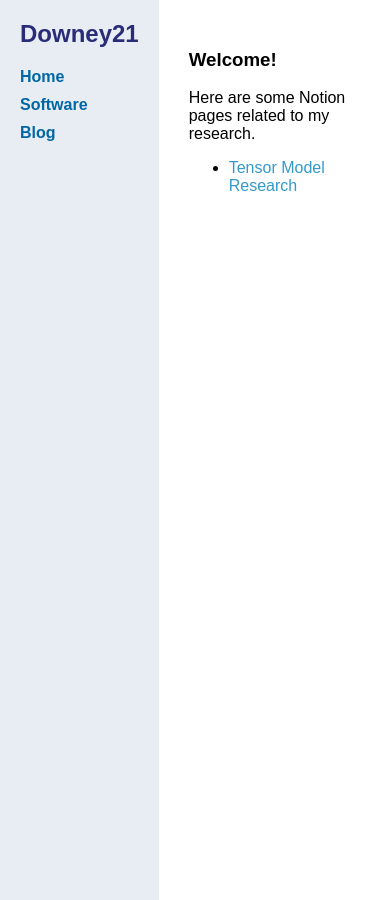
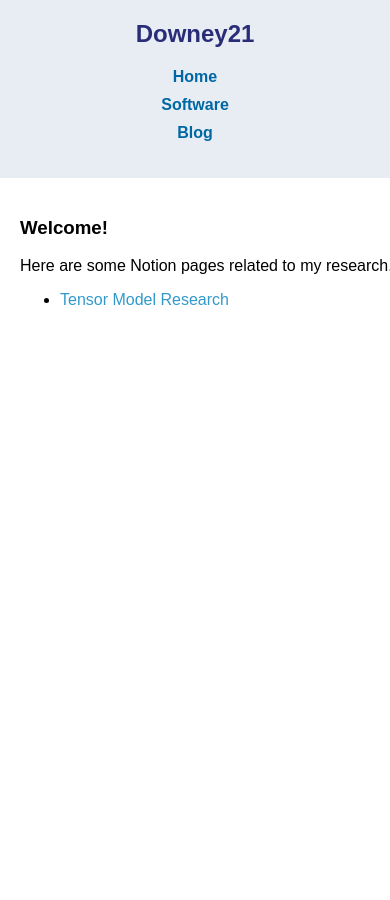
Before and after one commit to downey21/downey21.github.io, a Jekyll site: the page built from index.md, in a window 390 px wide. Built offline with Jekyll 4.4.1, drawn with Linux system fonts in a browser that asks for light colours.

Commit message:
Update style.css

```diff
--- a/assets/css/style.css
+++ b/assets/css/style.css
@@ -57,3 +57,28 @@ body {
   text-decoration: none;
   text-shadow: #0067a5 0px 0px 2px;
 }
+
+@media screen and (max-width: 960px) {
+  .sidebar {
+    width: 100%;
+    text-align: center;
+  }
+
+  .content {
+    padding: 20px;
+  }
+}
+
+@media screen and (max-width: 720px) {
+  body {
+    flex-direction: column;
+  }
+
+  .sidebar {
+    width: 100%;
+  }
+
+  .content {
+    width: 100%;
+  }
+}
```
